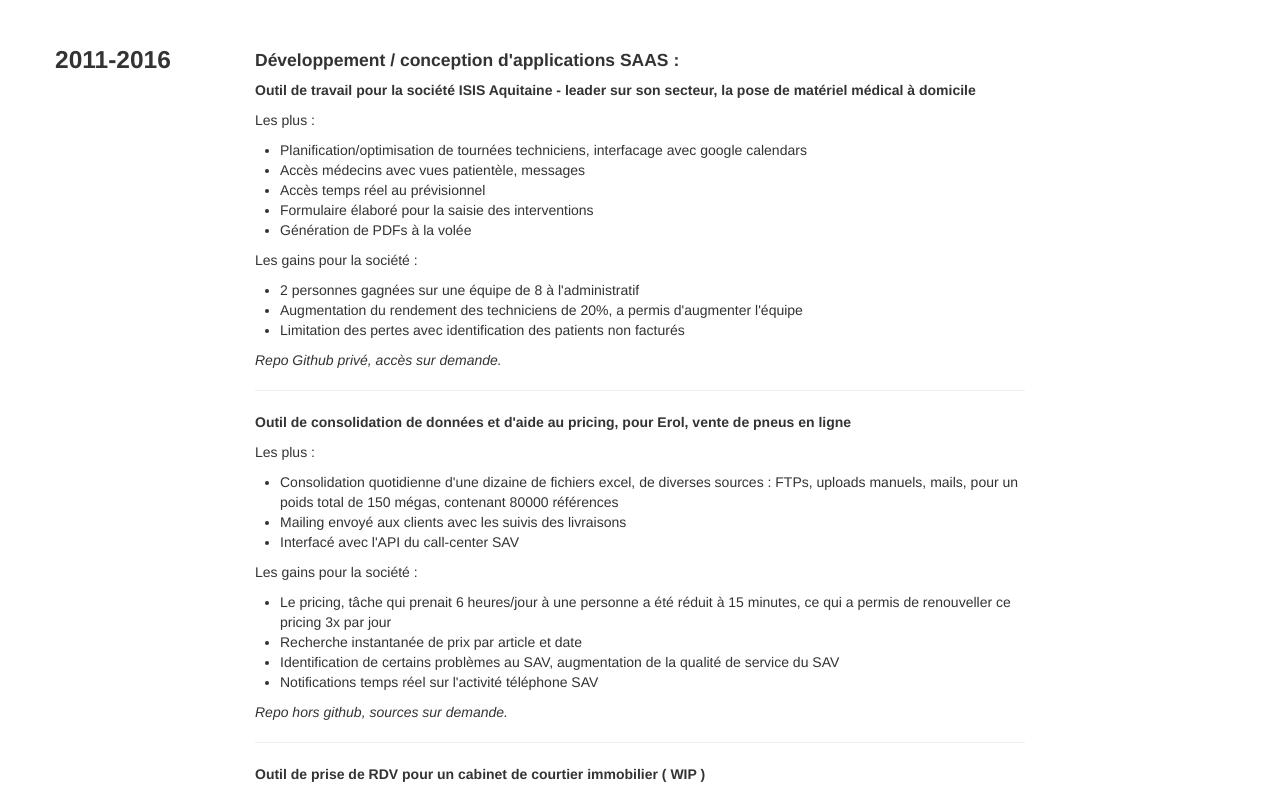
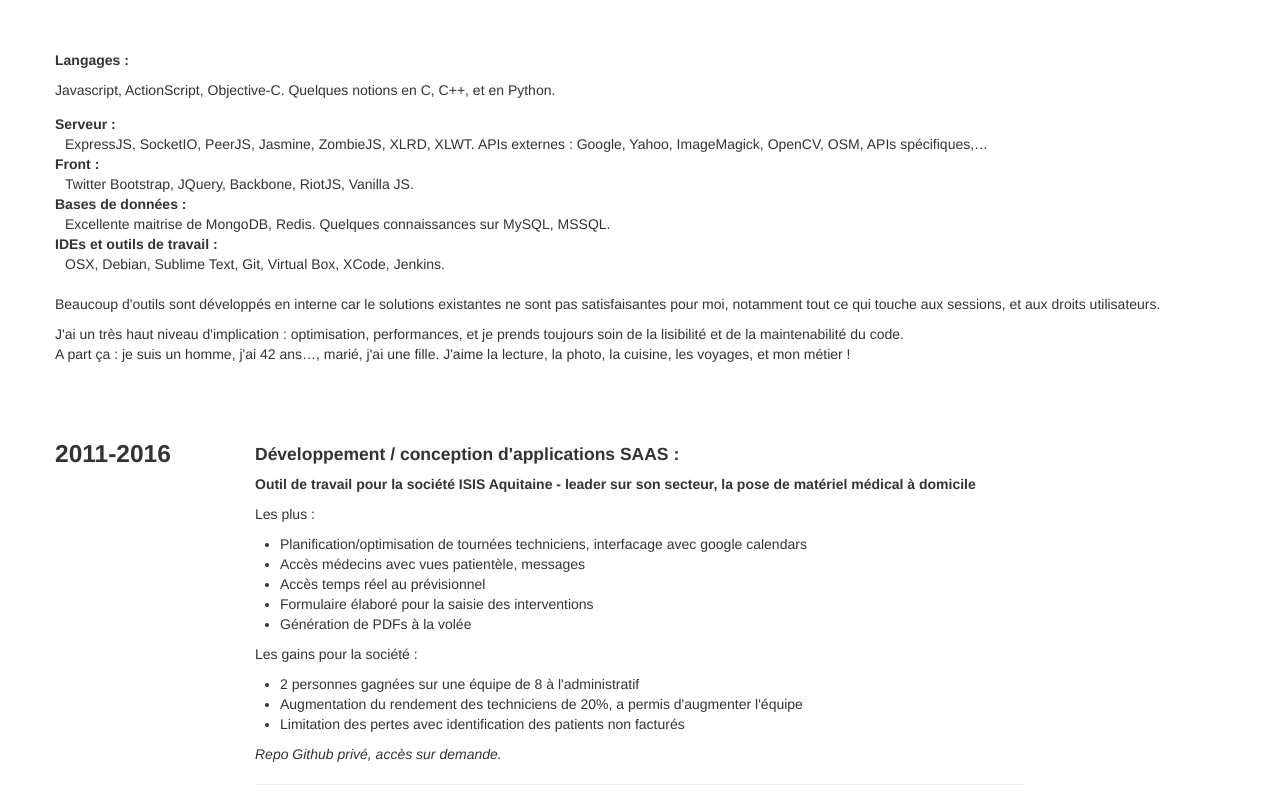
Before and after one commit to ivato/ivato.github.com, a plain HTML site: page cv.html in a window 1280 px wide. Shown: the top 791 px of the page. Drawn offline with nearby package versions, Linux system fonts and the light colour scheme.

Commit message:
update cv - commentaires en header

```diff
--- a/cv.html
+++ b/cv.html
@@ -95,6 +95,26 @@
 
     <section>
       <div class="container section">
+        <div class="row fluid item">
+          <div class="span12" >
+            <p>
+              <h5>Langages : </h5>
+              Javascript, ActionScript, Objective-C. Quelques notions en C, C++, et en Python.
+            </p>
+            <div>
+              <dl>
+                <dt>Serveur :</dt><dd>ExpressJS, SocketIO, PeerJS, Jasmine, ZombieJS, XLRD, XLWT. APIs externes : Google, Yahoo, ImageMagick, OpenCV, OSM, APIs spécifiques,…</dd>
+                <dt>Front :</dt><dd>Twitter Bootstrap, JQuery, Backbone, RiotJS, Vanilla JS.</dd>
+                <dt>Bases de données :</dt><dd>Excellente maitrise de MongoDB, Redis. Quelques connaissances sur MySQL, MSSQL.</dd>
+                <dt>IDEs et outils de travail :</dt><dd>OSX, Debian, Sublime Text, Git, Virtual Box, XCode, Jenkins.</dd>
+              </dl>
+              <p>Beaucoup d'outils sont développés en interne car le solutions existantes ne sont pas satisfaisantes pour moi, notamment tout ce qui touche aux sessions, et aux droits utilisateurs.</p>
+              <p>J'ai un très haut niveau d'implication : optimisation, performances, et je prends toujours soin de la lisibilité et de la maintenabilité du code.<br>
+              A part ça : je suis un homme, j'ai 42 ans…, marié, j'ai une fille. J'aime la lecture, la photo, la cuisine, les voyages, et mon métier !
+              </p>
+            </div>
+          </div>
+        </div>
         <div class="row fluid item">
           <div class="span2 section-range-years">
             <h3>2011-2016</h3>
```
